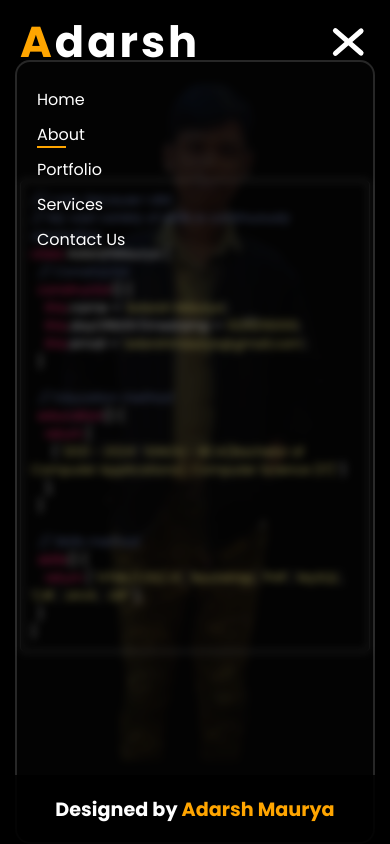
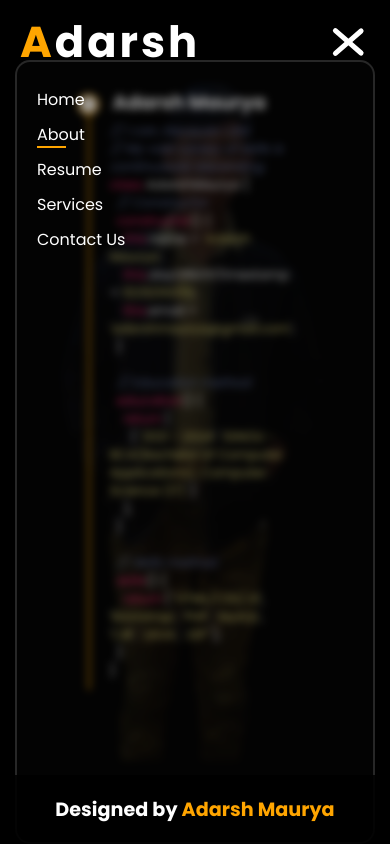
Before and after one commit to adarshmaurya54/Portfolio2, a plain HTML site: page about.html in a window 390 px wide. Both pictures are taken after a click on the element 343 px from the left and 42 px from the top of the page. Drawn offline with nearby package versions, Linux system fonts and the light colour scheme.

Commit message:
enhance ui and maked intractive about us

```diff
--- a/Style/mediaQuery.css
+++ b/Style/mediaQuery.css
@@ -18,14 +18,11 @@
      }
  }
 
- @media screen and (max-width: 425px) {
-     .container {
-         overflow: hidden;
+ @media screen and (max-width: 768px) {
 
-     }
 
      .main-contents {
-         margin-top: 20%;
+
      }
 
      .hamburger {
@@ -59,7 +56,7 @@
      .navbar {
          width: 100%;
          justify-content: space-between;
-         position: fixed;
+         position: sticky;
          top: 0;
      }
 
@@ -130,4 +127,8 @@
      pre{
         font-size: 0.8em;
      }
+     .about-content{
+        justify-content: center;
+        padding: 0;
+     }
  }
--- a/Style/style.css
+++ b/Style/style.css
@@ -21,13 +21,19 @@ body {
     background-repeat: no-repeat;
     background-position: 75% -49%;
     background-attachment: fixed;
+    position: relative;
 }
 
-html,
+
 .container {
+    position: fixed;
+    overflow: auto;
+    top: 0;
+    left: 0;
     height: 100vh;
-    /* min-height: 100%; */
+    width: 100%;
     background-color: rgba(0, 0, 0, 0.8);
+    z-index: -1;
 }
 
 .navbar {
@@ -125,11 +131,11 @@ html,
     transform-origin: left;
 }
 
-.main-contents {
+.home-contents {
     display: flex;
     width: 100%;
     height: 80vh;
-    display: flex;
+    border: 2px solid red;
     justify-content: center;
     align-items: center;
     padding: 0 20px;
@@ -194,14 +200,6 @@ html,
     color: var(--yellow);
 }
 
-/* .left-side .first-btn {
-    background: var(--yellow);
-    color: wheat;
-}
-.left-side button:last-child:hover{
-    background-color: var(--yellow);
-    color: wheat;
-} */
 
 .slide {
     animation: animate .8s linear forwards;
@@ -211,10 +209,39 @@ p.slide {
     animation-delay: .8s;
 }
 
-button.slide {
+a i.slide {
     animation-delay: 1.6s;
 }
-
+.about-content{
+    display: flex;
+    justify-content: start;
+    align-items: center;
+    margin-top: 10px;
+    padding-left: 40px;
+}
+.about-content>div{
+    position: relative;
+    border-left: 2px solid var(--yellow);
+    width: 55%;
+    color: white;
+    margin-bottom: 30px;
+    padding-left: 10px;
+}
+.about-content h4{
+    font-size: 1.2em;
+    line-height: 18px;
+    padding-left: 13px;
+}
+.about-content h4::before{
+    content: "";
+    position: absolute;
+    left: -12px;
+    height: 17px;
+    width: 17px;
+    background-color: white;
+    border-radius: 50%;
+    border: 2px solid var(--yellow);
+}
 
 .mobile-screen-nav {
     display: none;
@@ -223,7 +250,6 @@ button.slide {
 pre {
     padding: 10px;
     white-space: pre-wrap;
-    border: 1px solid rgba(255,255,255,.54);
     border-radius: 5px;
     color: white;
 }
@@ -242,7 +268,7 @@ pre {
 }
 
 footer {
-    position: absolute;
+    position: fixed;
     bottom: 0;
     right: 13px;
     padding: 10px;
@@ -261,6 +287,14 @@ footer p span {
 .contact-us h3{
     color: var(--yellow);
     margin-bottom: 10px;
+}
+.contact-us{
+    display: flex;
+    justify-content: center;
+    align-items: center;
+}
+.contact-us>div:first-child{
+    width: 50%;
 }
 .contact-us form{
     background-color: rgba(255,255,255,.14);
@@ -288,7 +322,7 @@ footer p span {
 }
 .contact-us .textarea-filed{
     height: 150px;
-    margin-top: 20px!important;
+    margin-top: 40px!important;
 }
 .submit-btn{
     text-align: center;
@@ -310,18 +344,28 @@ footer p span {
     color: #000;
 }
 .contact-us form .input-field label{
-    color: white;
+    color: var(--yellow);
     position: absolute;
     top: 25%;
     left: 5px;
     transition: .3s ease-in;
 }
+.contact-us .textarea-filed label{
+    top: 0px!important;
+}
+.textarea-filed textarea{
+    resize: none;
+}
 .input-field input:focus~label,
 .input-field input:valid~label{
     top: -15px;
 }
+.textarea-filed textarea:focus~label,
+.textarea-filed textarea:valid~label{
+    top: -26px!important;
+}
 ::placeholder{
-    color: white;
+    color: var(--yellow);
     font-weight: lighter;
 }
 @keyframes animate {
--- a/about.html
+++ b/about.html
@@ -31,17 +31,17 @@
             </div>
             <ul>
                 <li><a href="./index.html" class="line-bottom">Home</a></li>
-                <li><a href="./about.html" class="line-bottom">About</a></li>
-                <li><a href="" class="line-bottom">Portfolio</a></li>
+                <li><a href="./about.html" class="active">About</a></li>
+                <li><a href="" class="line-bottom">Resume</a></li>
                 <li><a href="" class="line-bottom">Services</a></li>
-                <li><a href="./contact_us.html" class="active">Contact Us</a></li>
+                <li><a href="./contact_us.html" class="line-bottom">Contact Us</a></li>
             </ul>
         </nav>
-        <div class="main-contents">
 
-            <div class="about-content">
-                <div>
-                    <pre>
+        <section class="about-content">
+            <div>
+                <h4>Adarsh Maurya</h4>
+                <pre>
 <span class="highlight-comment">// I can, because I did.</span>
 <span class="highlight-comment">// My vast variety of skills is continuously expanding.</span>
 <span class="highlight-keyword">class</span> AdarshMaurya {
@@ -64,14 +64,13 @@
     <span class="highlight-keyword">return</span> [ '<span class="highlight-string">HTML/CSS/JS</span>', '<span class="highlight-string">Bootstrap</span>', '<span class="highlight-string">PHP</span>', '<span class="highlight-string">MySQL</span>', '<span class="highlight-string">C#</span>', '<span class="highlight-string">JAVA</span>', '<span class="highlight-string">JSP</span>' ];
   }
 }</pre>
-                </div>
             </div>
-        </div>
+        </section>
         <div class="mobile-screen-nav">
             <ul id="navLinks">
                 <li><a href="./index.html" class="line-bottom">Home</a></li>
                 <li><a href="./about.html" class="active">About</a></li>
-                <li><a href="" class="line-bottom">Portfolio</a></li>
+                <li><a href="" class="line-bottom">Resume</a></li>
                 <li><a href="" class="line-bottom">Services</a></li>
                 <li><a href="./contact_us.html" class="line-bottom">Contact Us</a></li>
             </ul>
```
Also changed, not shown: contact_us.html (+12 -11 lines), index.html (+7 -7 lines).
